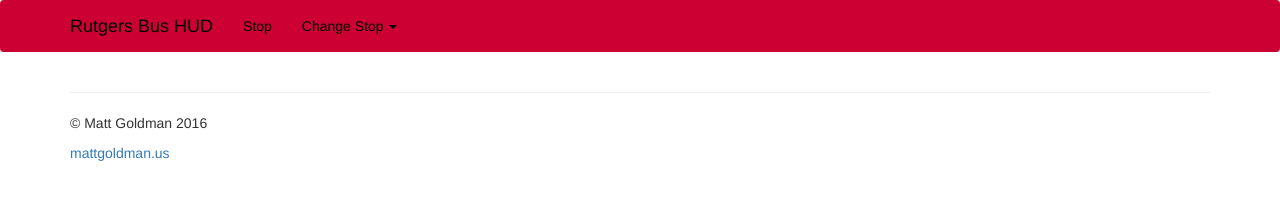
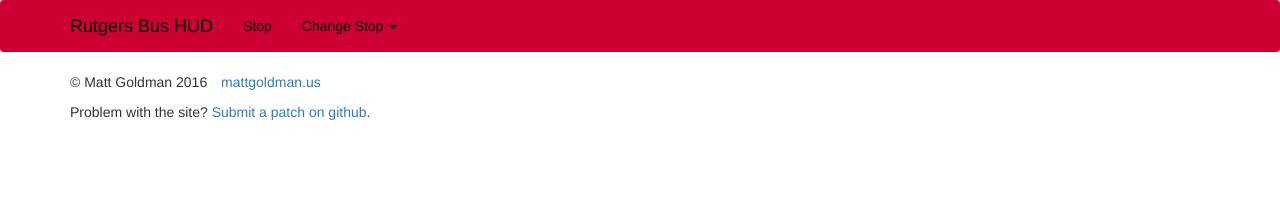
Before and after one commit to robotmlg/rutgersHUD, a website: page public/index.html in a window 1280 px wide. Drawn offline with nearby package versions, Linux system fonts and the light colour scheme; some packages are replaced by stand-ins of ours; no server answers.

Commit message:
removed unneeded div; cleaned up footer

```diff
--- a/public/index.html
+++ b/public/index.html
@@ -39,7 +39,6 @@
       </div>
     </nav>
 
-    <div>
     <div class="jumbotron" ng-repeat="bus in bus_times | filter:{predictions: ''}">
       <div class="container">
         <h1>
@@ -51,17 +50,16 @@
         </h2>
       </div>
     </div>
+
+    <footer>
+      <div class="container">
+        <ul class="list-inline">
+          <li>&copy; Matt Goldman 2016</li>
+          <li><a target="_blank" href="https://mattgoldman.us">mattgoldman.us</a></li>
+        </ul>
+        <p>Problem with the site?  <a target="_blank" href="https://www.github.com/robotmlg/rutgersHUD">Submit a patch on github</a>.</p>
       </div>
-
-
-    <div class="container">
-      <hr>
-      <footer>
-        <p>&copy; Matt Goldman 2016</p>
-        <p><a href="http://mattgoldman.us">mattgoldman.us</a></p>
     </footer>
-    </div>
-
     <!-- jQuery (necessary for Bootstrap's JavaScript plugins) -->
     <script src="https://ajax.googleapis.com/ajax/libs/jquery/1.12.2/jquery.min.js"></script>
     <script src="https://ajax.googleapis.com/ajax/libs/angularjs/1.4.9/angular.min.js"></script>
```
Lines whose indentation alone changed are shown as unchanged.
